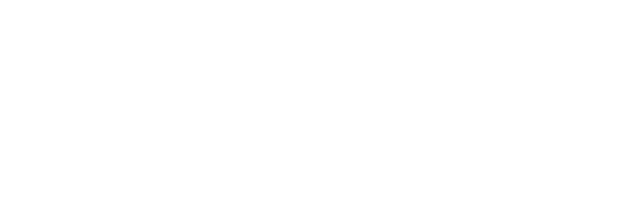
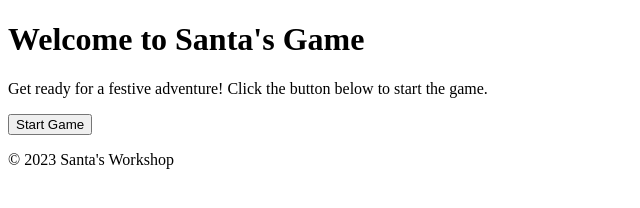
Before and after one commit to gowthambh/learning1, a plain HTML site: page index.html in a window 1280 px wide. Shown: the whole page, without its empty margins (0-640 px from the left). Drawn offline with Linux system fonts and the light colour scheme.

Commit message:
an rewamp

```diff
--- a/index.html
+++ b/index.html
@@ -0,0 +1,26 @@
+<!DOCTYPE html>
+<html lang="en">
+<head>
+    <meta charset="UTF-8">
+    <meta name="viewport" content="width=device-width, initial-scale=1.0">
+    <link rel="stylesheet" href="styles.css">
+    <title>Santa's Game</title>
+</head>
+<body>
+
+    <header>
+        <h1>Welcome to Santa's Game</h1>
+    </header>
+
+    <main>
+        <p>Get ready for a festive adventure! Click the button below to start the game.</p>
+        <button onclick="startGame()">Start Game</button>
+    </main>
+
+    <footer>
+        <p>&copy; 2023 Santa's Workshop</p>
+    </footer>
+
+    <script src="main.js"></script>
+</body>
+</html>
--- a/style.css
+++ b/style.css
@@ -0,0 +1,52 @@
+body {
+    font-family: 'Arial', sans-serif;
+    margin: 0;
+    padding: 0;
+    box-sizing: border-box;
+}
+
+header, main, footer {
+    text-align: center;
+    padding: 20px;
+}
+
+button {
+    background-color: #3498db;
+    color: #fff;
+    padding: 10px 20px;
+    font-size: 16px;
+    cursor: pointer;
+    border: none;
+    border-radius: 5px;
+}
+
+button:hover {
+    background-color: #2980b9;
+}
+
+#game-container {
+    display: flex;
+    flex-wrap: wrap;
+    justify-content: center;
+    gap: 10px;
+    margin-top: 20px;
+}
+
+.gift-box {
+    width: 100px;
+    height: 100px;
+    background-color: #3498db;
+    cursor: pointer;
+    display: flex;
+    align-items: center;
+    justify-content: center;
+    font-size: 18px;
+    color: #fff;
+    font-weight: bold;
+    border-radius: 5px;
+    transition: background-color 0.3s ease;
+}
+
+.hidden {
+    background-color: #2ecc71;
+}
```
Also changed, not shown: main.js (added), script.js (added).
